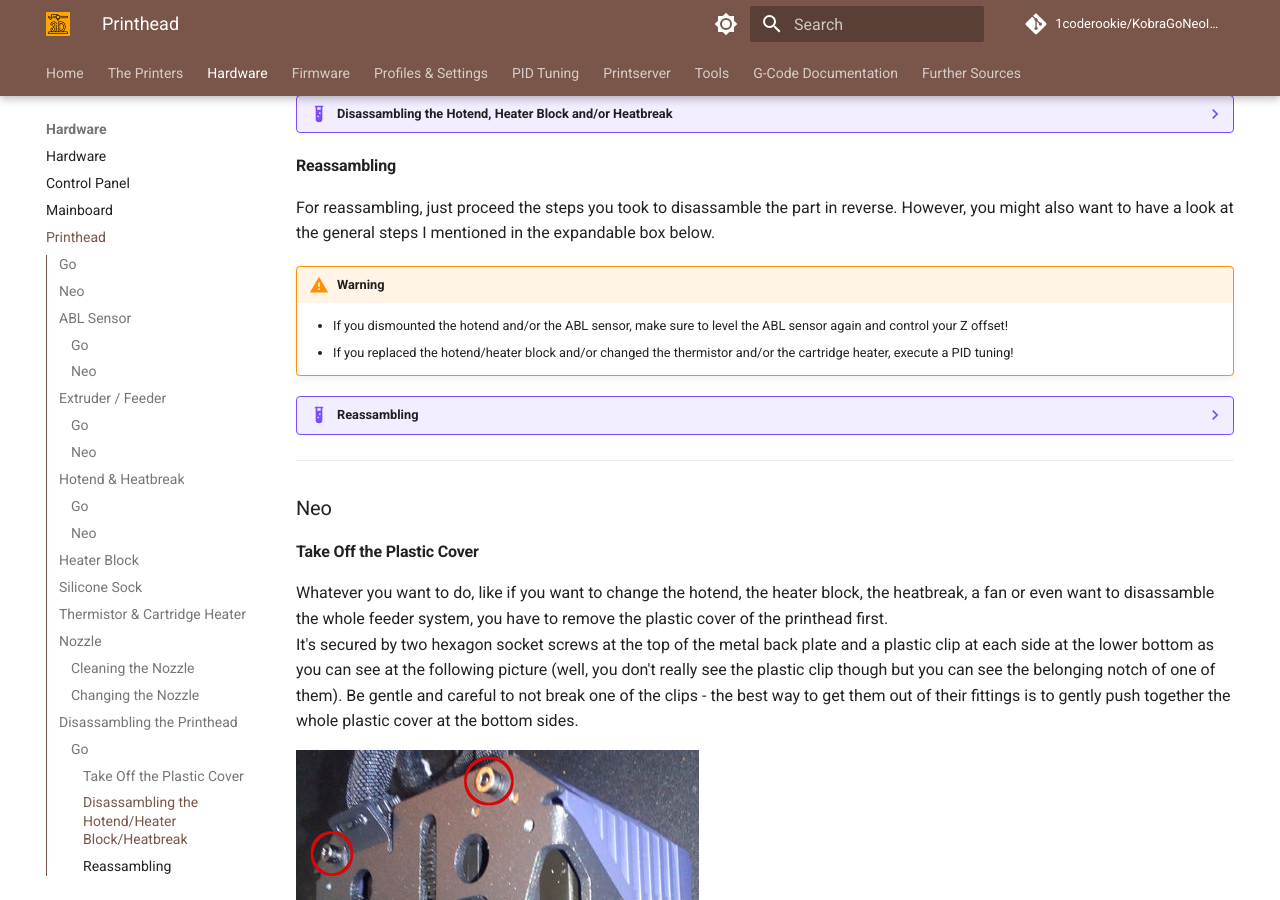
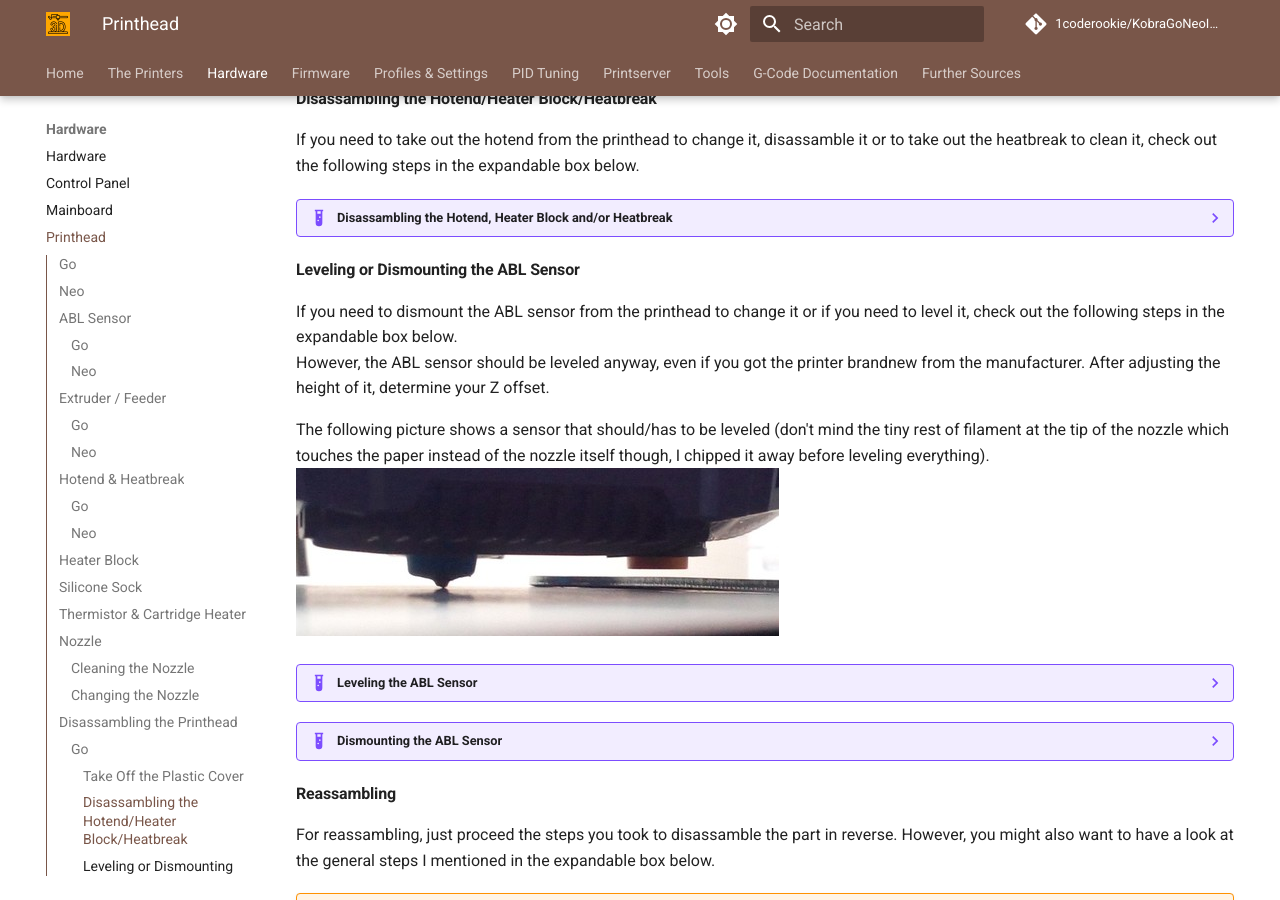
Before and after one commit to 1coderookie/KobraGoNeoInsights, an MkDocs documentation site: the page built from docs/hardware/printhead.md, in a window 1280 px wide and 900 px high, scrolled down 13624 px. Built offline with MkDocs 1.6.1 and Material for MkDocs 9.7.7, drawn with Linux system fonts in a browser that asks for light colours; comment, search, counter and statistics services are not loaded.

Commit message:
Update printhead.md

```diff
--- a/docs/hardware/printhead.md
+++ b/docs/hardware/printhead.md
@@ -60,11 +60,15 @@ The ABL sensor itself is mounted in a plastic bracket which is the mounted to th
 The **Go** uses a bowden drive extruder/feeder, while the **Neo** is using a direct drive extruder/feeder.
 If you're about to buy one of either models and you're not sure which fits you better, always go for the direct drive and get yourself the **Neo**.
 
+---
+
 ### Go
 
 ??? question "Got a **Go**?"
 
     Do you own a Kobra **Go** and want to contribute? That would be great! <br> I'd need a picture of the bowden drive feeder, so people could see the difference between the **Go** and the **Neo**. <br> Just send me an email to <br> `3dneo (at) quantentunnel.de` <br> Thank you!
+
+---
 
 ### Neo
 The following picture shows the extruder/feeder of the **Neo** with the mounted plastic cover of the printhead.
@@ -94,6 +98,8 @@ The hotend of the **Go** is shown in the next pictures. In the second picture yo
 ![Hotend](../assets/images/head_go_hotend_web.jpg)
 
 ![Hotend disassembled](../assets/images/head_go_hotend-dis_web.jpg)
+
+---
 
 ### Neo
 
@@ -276,6 +282,8 @@ Disassambling the printhead isn't really complicated. Just make sure you're care
     - *Be patient and careful.* Generally speaking, if you unscrew something and it doesn't come off easy, don't start pulling too hard as you might have overseen a screw or clip, so better watch twice.
     - *Don't harm or rip off any wires* as it may cause severe damage to your mainboard or might be complicated to fix later on.
 
+---
+
 ### Go
 
 #### Take Off the Plastic Cover
@@ -293,8 +301,8 @@ If you need to take out the hotend from the printhead to change it, disassamble
 
     - When you look at the hotend, you'll see two bigger hexagon socket screws at the top left and right corner of the cooling element and two tiny hexagon grub screws at the lower end. <br> ![Screws](../assets/images/head_go_hotend-screws_web.jpg)
     - Before you start to disassemble it though, take out the thermistor and the cartridge heater of the heater block first by loosening the two tiny grub screws. <br> ![Screws heater block](../assets/images/head_block-screws-close_web.jpg) <br> Be careful to not rip any wires!
-    - The two bigger screws at the top are holding the cooling element and therefore the whole hotend in place. At the top of the cooling element you see a nut where the long PTFE tube runs through that leads the filament. Unscrew that nut first, then unscrew the two bigger hexagon socket screws at the top of the cooling element and you can take the hotend away by pulling out the heatbreak of the cooling element. <br> ![Hotend dismounted](../assets/images/head_go_extruder-dismounted_web.jpg)
-    - If you want to change the hotend, the heatbreak or the heater block now, loosen the two tiny hex grub screws just a little bit until you can pull out the heatbreak from the cooling element. <br> ![Extruder disassembled](../assets/images/head_go_hotend-dis_web.jpg) <br> For any further steps of disassembling (taking out the nozzle or the heatbreak from the heater block), **heat up the metal parts** by using a heat gun for example and then unscrew the heatbreak and/or from the heater block. Make sure to neither harm any parts while using the wrench nor yourself by accidentally touching the hot material.
+    - The two bigger screws at the top are holding the cooling element and therefore the whole hotend in place.  then unscrew the two bigger hexagon socket screws at the top of the cooling element and you can take the hotend away from the metal plate. <br> ![Hotend dismounted](../assets/images/head_go_extruder-dismounted_web.jpg)
+    - If you want to change the hotend, the heatbreak or the heater block now, unscrew the nut at the top of the cooling element where the long PTFE tube runs through that leads the filament. Then loosen the two tiny hex grub screws just a little bit until you can pull out the heatbreak from the cooling element. <br> ![Extruder disassembled](../assets/images/head_go_hotend-dis_web.jpg) <br> For any further steps of disassembling (taking out the nozzle or the heatbreak from the heater block), **heat up the metal parts** by using a heat gun for example and then unscrew the heatbreak and/or from the heater block. Make sure to neither harm any parts while using the wrench nor yourself by accidentally touching the hot material.
 
     !!! warning
 
@@ -305,6 +313,23 @@ If you need to take out the hotend from the printhead to change it, disassamble
     !!! danger
 
         *If you can see bare wire shining through the isolation of the wires of either the thermistor or the cartridge heater I'd strongly recommend to replace the component to not risk a shortcut and therefore a broken mainboard (seriously - you don't want to get a blown off mainboard like it happened to me just because of a part which maybe costs a buck or two).*
+
+#### Leveling or Dismounting the ABL Sensor
+If you need to dismount the ABL sensor from the printhead to change it or if you need to level it, check out the following steps in the expandable box below.
+However, the ABL sensor should be leveled anyway, even if you got the printer brandnew from the manufacturer. After adjusting the height of it, determine your Z offset.
+
+The following picture shows a sensor that should/has to be leveled (don't mind the tiny rest of filament at the tip of the nozzle which touches the paper instead of the nozzle itself though, I chipped it away before leveling everything).
+![This sensor needs to be leveld](../assets/images/head_neo_ABL2level_web.jpg)
+
+??? example "Leveling the ABL Sensor"
+
+    - For leveling the ABL sensor, you need to loosen the screw at the left side of the clamp that holds the sensor in place. <br> ![Screw clamp](../assets/images/head_go_ABL-bracket-side_web.jpg)
+    - Further steps about how to level the sensor in relation to the nozzle will come soon.
+
+??? example "Dismounting the ABL Sensor"
+
+    - If you want to change the ABL sensor, you probably have to dismount the bracket/clamp that holds the sensor from the metal backplate. I'm not really sure about it as I didn't do it, but if the bracket is shaped like a U then that should be the way to go. Here you can see the two screws that hold it in place, looking at the metal plate from the back. <br> ![Screws at the back](../assets/images/head_go_abl-mount-back_web.jpg)
+    - After reassambling the sensor, make sure to level it (see expandable box above).
 
 #### Reassambling
 For reassambling, just proceed the steps you took to disassamble the part in reverse. However, you might also want to have a look at the general steps I mentioned in the expandable box below.
```
